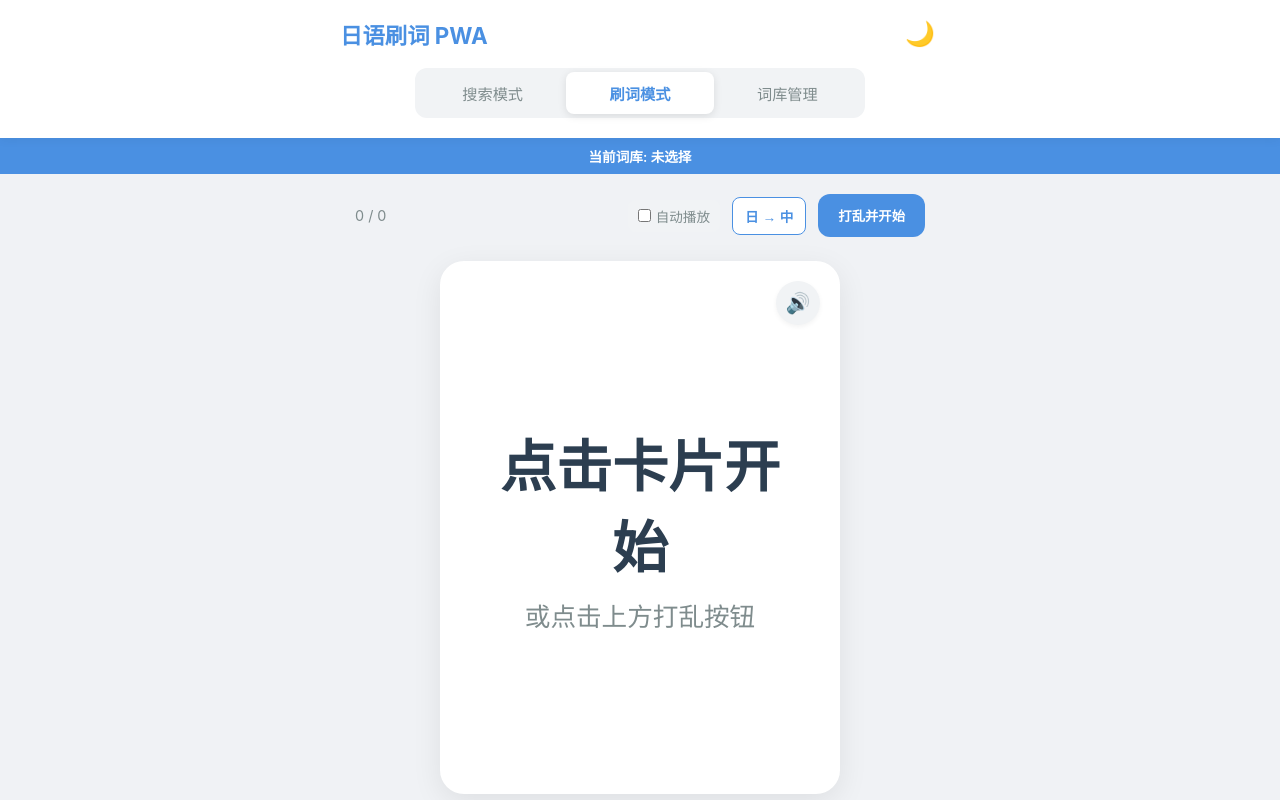
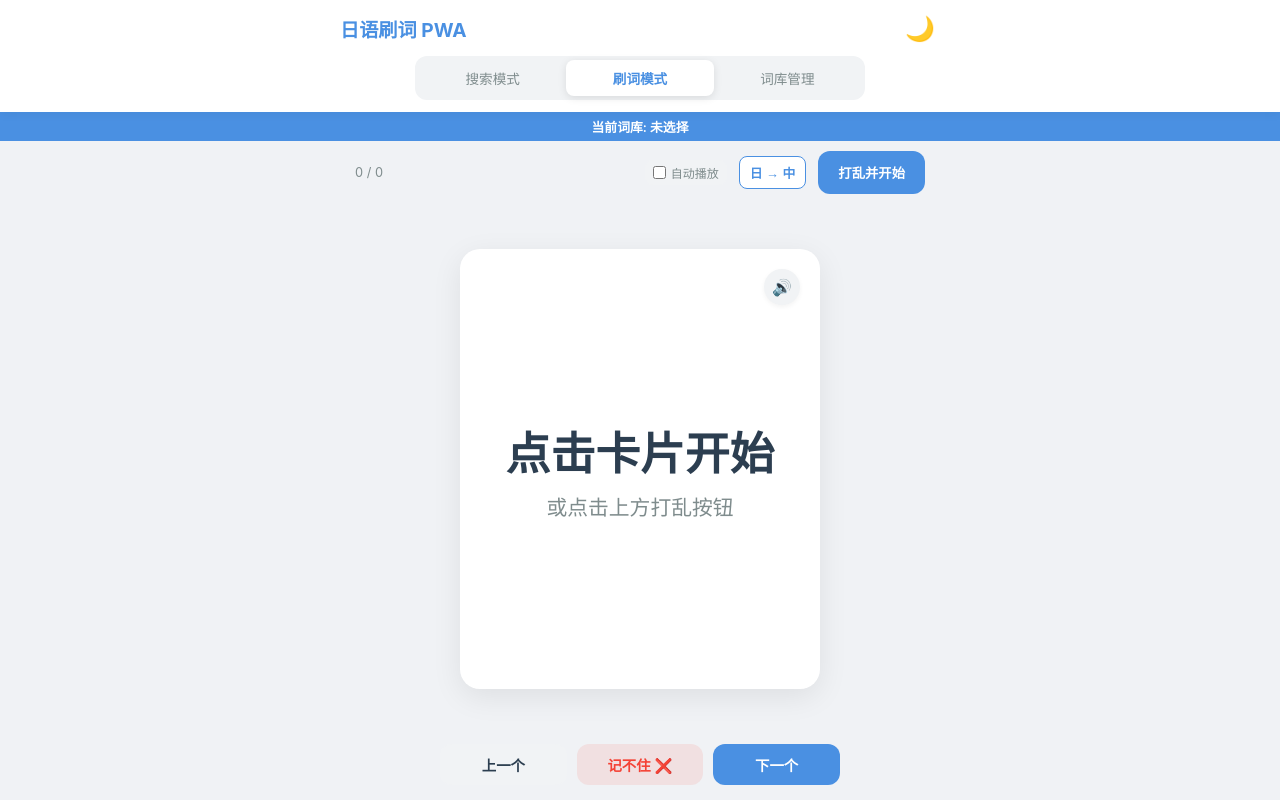
Before and after one commit to NepQAQ/-csv-, a plain HTML site: page index.html in a window 1280 px wide. Both pictures are taken after a click on the button "刷词模式". Drawn offline with Linux system fonts and the light colour scheme.

Commit message:
Add files via upload

```diff
--- a/style.css
+++ b/style.css
@@ -33,8 +33,9 @@
 }
 
 html, body {
-  overflow-x: hidden;
+  overflow: hidden; /* 禁止整体滚动 */
   width: 100%;
+  height: 100%;
   position: relative;
 }
 
@@ -47,12 +48,13 @@ body {
   display: flex;
   flex-direction: column;
   height: 100vh;
+  height: 100dvh; /* 适配移动端动态视口 */
   transition: background-color 0.3s, color 0.3s;
 }
 
 .header {
   background: var(--header-bg);
-  padding: 15px 15px 20px 15px;
+  padding: 10px 15px 12px 15px; /* 缩小 padding */
   box-shadow: 0 2px 10px rgba(0,0,0,0.05);
   position: sticky;
   top: 0;
@@ -64,7 +66,7 @@ body {
   display: flex;
   justify-content: space-between;
   align-items: center;
-  margin-bottom: 15px;
+  margin-bottom: 8px; /* 缩小间距 */
   max-width: 600px;
   margin-left: auto;
   margin-right: auto;
@@ -72,7 +74,7 @@ body {
 
 .header h2 {
   margin: 0;
-  font-size: 1.4rem;
+  font-size: 1.2rem; /* 缩小标题 */
   color: var(--primary);
 }
 
@@ -80,8 +82,8 @@ body {
   background-color: var(--lib-bar-bg);
   color: white;
   text-align: center;
-  padding: 8px 10px;
-  font-size: 0.85rem;
+  padding: 5px 10px; /* 缩小 padding */
+  font-size: 0.8rem; /* 缩小字号 */
   font-weight: 600;
   width: 100%;
   box-sizing: border-box;
@@ -124,12 +126,12 @@ body {
 
 .tabs button {
   flex: 1;
-  padding: 10px;
+  padding: 8px; /* 缩小 padding */
   border: none;
   background: transparent;
   border-radius: 8px;
   cursor: pointer;
-  font-size: 0.95rem;
+  font-size: 0.85rem; /* 缩小字号 */
   transition: all 0.3s;
   color: var(--text-sub);
 }
@@ -142,13 +144,13 @@ body {
 }
 
 #search-mode, #flashcard-mode, #library-mode {
-  padding: 20px 15px;
+  padding: 10px 15px; /* 缩小 padding */
   max-width: 600px;
   margin: 0 auto;
   width: 100%;
   box-sizing: border-box;
-  flex: 1; /* 新增 */
-  overflow-y: auto; /* 新增，允许内容滚动 */
+  flex: 1;
+  overflow-y: auto;
 }
 
 .controls {
@@ -345,9 +347,10 @@ button.primary-btn:active {
   display: none;
   flex-direction: column;
   align-items: center;
-  gap: 24px;
-  height: 100%; /* 新增 */
-  justify-content: space-between; /* 新增 */
+  gap: 12px; /* 减小间距 */
+  height: 100%;
+  justify-content: space-between;
+  overflow: hidden; /* 刷词模式禁止内部滚动，强制适配 */
 }
 
 .flashcard-header {
@@ -356,7 +359,7 @@ button.primary-btn:active {
   justify-content: space-between;
   align-items: center;
   color: var(--text-sub);
-  font-size: 0.9rem;
+  font-size: 0.8rem; /* 缩小字号 */
 }
 
 .flashcard-options {
@@ -369,10 +372,10 @@ button.primary-btn:active {
   display: flex;
   align-items: center;
   gap: 5px;
-  font-size: 0.85rem;
+  font-size: 0.75rem; /* 缩小字号 */
   color: var(--text-sub);
   background: var(--tab-inactive);
-  padding: 6px 10px;
+  padding: 4px 8px; /* 缩小 padding */
   border-radius: 8px;
 }
 
@@ -382,14 +385,14 @@ button.primary-btn:active {
 }
 
 .secondary-btn {
-  padding: 8px 12px;
+  padding: 6px 10px; /* 缩小 padding */
   border: 1px solid var(--primary);
   background: var(--card-bg);
   color: var(--primary);
   border-radius: 8px;
   cursor: pointer;
   font-weight: 600;
-  font-size: 0.85rem;
+  font-size: 0.8rem; /* 缩小字号 */
   transition: all 0.2s;
 }
 
@@ -403,11 +406,12 @@ button.primary-btn:active {
 
 .card {
   width: 100%;
-  max-width: 400px;
+  max-width: 360px; /* 稍微缩小宽度 */
   aspect-ratio: 3 / 4;
+  max-height: 55vh; /* 限制卡片最大高度，防止溢出 */
   perspective: 1000px;
   cursor: pointer;
-  touch-action: pan-y; /* 允许纵向滚动，禁止系统横向滚动以配合手势 */
+  touch-action: pan-y;
 }
 
 .card-inner {
@@ -433,9 +437,9 @@ button.primary-btn:active {
   flex-direction: column;
   justify-content: center;
   align-items: center;
-  padding: 40px;
+  padding: 20px; /* 缩小 padding */
   background: var(--card-bg);
-  border-radius: 24px;
+  border-radius: 20px; /* 稍微减小圆角 */
   box-shadow: var(--shadow);
   box-sizing: border-box;
 }
@@ -450,9 +454,9 @@ button.primary-btn:active {
   background: var(--tab-inactive);
   border: none;
   border-radius: 50%;
-  width: 44px;
-  height: 44px;
-  font-size: 20px;
+  width: 36px; /* 缩小按钮 */
+  height: 36px;
+  font-size: 16px; /* 缩小图标 */
   cursor: pointer;
   display: flex;
   align-items: center;
@@ -498,22 +502,22 @@ button.primary-btn:active {
 }
 
 #word-main {
-  font-size: 3.5rem;
+  font-size: 2.8rem; /* 减小字号 */
   font-weight: 700;
-  margin-bottom: 12px;
+  margin-bottom: 8px;
   color: var(--text-main);
   word-break: break-word;
 }
 
 #word-sub {
-  font-size: 1.6rem;
+  font-size: 1.3rem; /* 减小字号 */
   color: var(--text-sub);
 }
 
 #word-chinese {
-  font-size: 2.2rem;
+  font-size: 1.8rem; /* 减小字号 */
   color: var(--primary);
-  margin-bottom: 15px;
+  margin-bottom: 12px;
   font-weight: 600;
 }
 
@@ -527,21 +531,22 @@ button.primary-btn:active {
 
 .card-controls {
   display: flex;
-  gap: 15px;
+  gap: 10px; /* 缩小间距 */
   width: 100%;
   max-width: 400px;
+  margin-bottom: 5px; /* 留一点底部边距 */
 }
 
 .card-controls button {
   flex: 1;
-  padding: 12px;
+  padding: 10px; /* 缩小 padding */
   border: none;
   background-color: var(--tab-inactive);
   color: var(--text-main);
   border-radius: 12px;
   cursor: pointer;
   font-weight: 600;
-  font-size: 0.95rem;
+  font-size: 0.9rem;
   transition: all 0.2s;
 }
 
```
